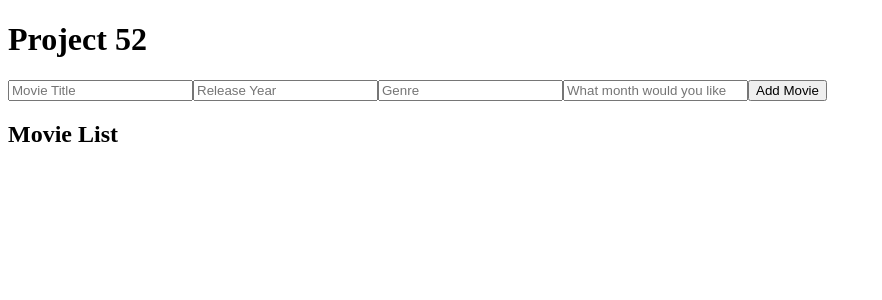
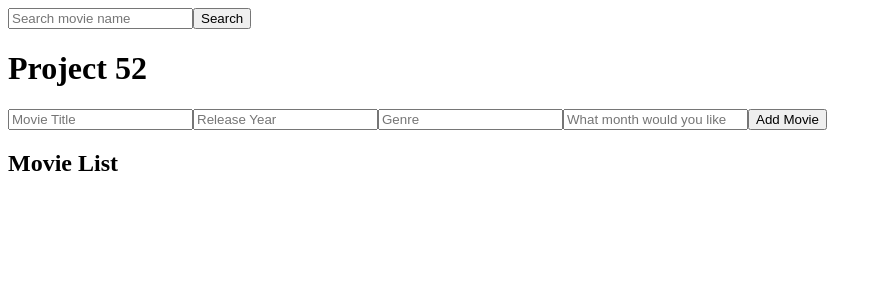
Before and after one commit to vivekgondalia/Project-52, a React (Vite) app: page / in a window 1280 px wide. Shown: the top 300 px of the page, without its empty margins (0-882 px from the left). Built offline with nearby package versions, Linux system fonts and the light colour scheme.

Commit message:
Search - Get user input and receive api response via axios

```diff
--- a/package.json
+++ b/package.json
@@ -10,6 +10,7 @@
     "preview": "vite preview"
   },
   "dependencies": {
+    "axios": "^1.7.2",
     "react": "^18.2.0",
     "react-dom": "^18.2.0"
   },
--- /dev/null
+++ b/src/MovieSearch.jsx
@@ -0,0 +1,46 @@
+import {useState} from 'react';
+import movieApi from './movieApi';
+
+const MovieSearch = () => {
+    const [query, setQuery] = useState('');
+    //what am I going to do with this result?
+    //I would like to show the search result(s)
+    //Have the ability select the movie that user would want to add to the list of movies
+
+    //TODO
+    const handleSearch = (e) => {
+        e.preventDefault();
+        console.log(query);
+        //axios to rescue
+        movieApi.get(`/search/movie?query=${query}`)
+        .then(response => {
+            //setData(response.data);
+            //setLoading(false);
+            console.log(response.data.results[0]);
+        })
+        .catch(error => {
+            console.log(error);
+            //setError(error);
+            //setLoading(false);
+        });
+    }
+
+    const handleQueryChange = (e) => {
+        const { name, value } = e.target;
+        setQuery(value);
+    }
+
+    return <form>
+        <input
+                type="text"
+                name="query"
+                placeholder='Search movie name'
+                value={query}
+                onChange={handleQueryChange}
+        />
+        <button onClick={handleSearch}>Search</button>
+    </form>
+
+}
+
+export default MovieSearch;
--- a/src/main.jsx
+++ b/src/main.jsx
@@ -3,11 +3,11 @@ import ReactDOM from 'react-dom/client'
 import './App.css'
 
 import Movie from './Movie'
-// import ProjectIdeas from './ProjectIdeas'
+import MovieSearch from './MovieSearch'
 
 ReactDOM.createRoot(document.getElementById('root')).render(
   <React.StrictMode>
+    <MovieSearch />
     <Movie />
-    {/* <ProjectIdeas /> */}
   </React.StrictMode>,
 )
```
Also changed, not shown: 2 other files (tests, documents, lock files or other folders).
